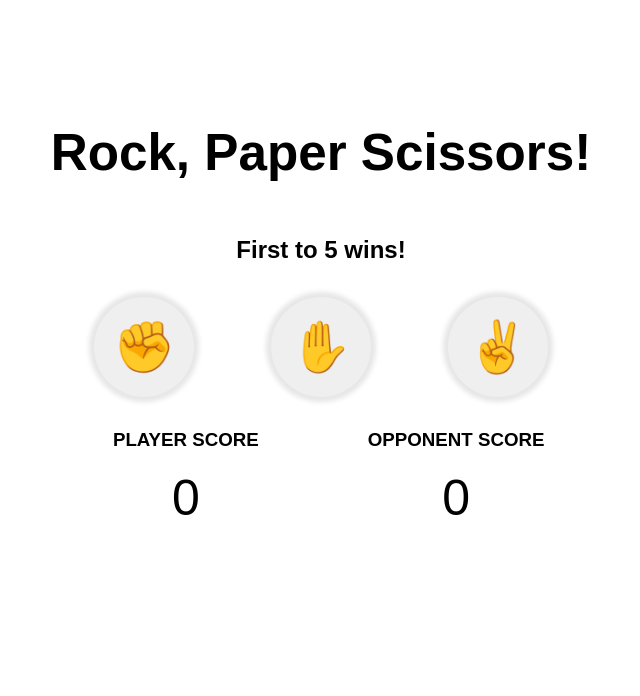
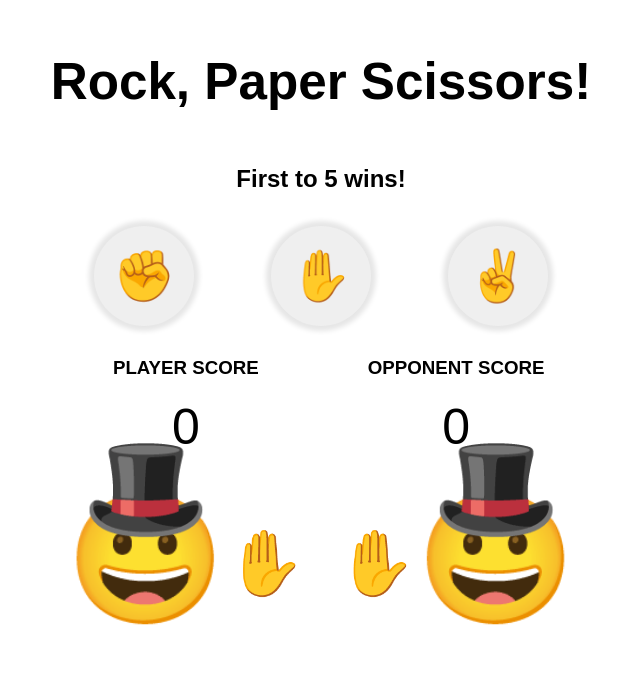
Before and after one commit to slabwu/odin-rock-paper-scissors, a plain HTML site: page index.html in a window 1280 px wide. Shown: the whole page, without its empty margins (319-959 px from the left). Drawn offline with Linux system fonts and the light colour scheme; a web font is replaced by a local one.

Commit message:
Create player icons

```diff
--- a/index.html
+++ b/index.html
@@ -29,12 +29,23 @@
                 </div>
             </div>
             <br>
+            <br>
             <div class="updates">
-                <div class="player-updates">
-                    <div class="player"><br></div>
+                <div class="player-updates icon">
+                    <div class="player-container">
+                        <div class="hat">🎩</div>
+                        <div class="player">😀</div>
+                    </div>
+                    <div class="hand">✋</div>
+                    <br>
                 </div>
-                <div class="computer-updates">
-                    <div class="computer"><br></div>
+                <div class="computer-updates icon">
+                    <div class="hand">✋</div>
+                    <div class="computer-container">
+                        <div class="hat">🎩</div>
+                        <div class="player computer">😀</div>
+                    </div>
+                    <br>
                 </div>
             </div>
             <br>
--- a/style.css
+++ b/style.css
@@ -85,4 +85,27 @@ button:active {
 
 .player-updates, .computer-updates {
     flex: 1;
+    display: flex;
+    justify-content: center;
+    align-items: center;
 }
+
+
+.player {
+    position: relative;
+    font-size: 10vw;
+    z-index: 1;
+}
+
+.hat {
+    position: relative;
+    font-size: 8vw;
+    z-index: 2;
+    margin: -5vw;
+}
+
+.hand {
+    position: relative;
+    font-size: 5vw;
+    z-index: 2;
+}
```
